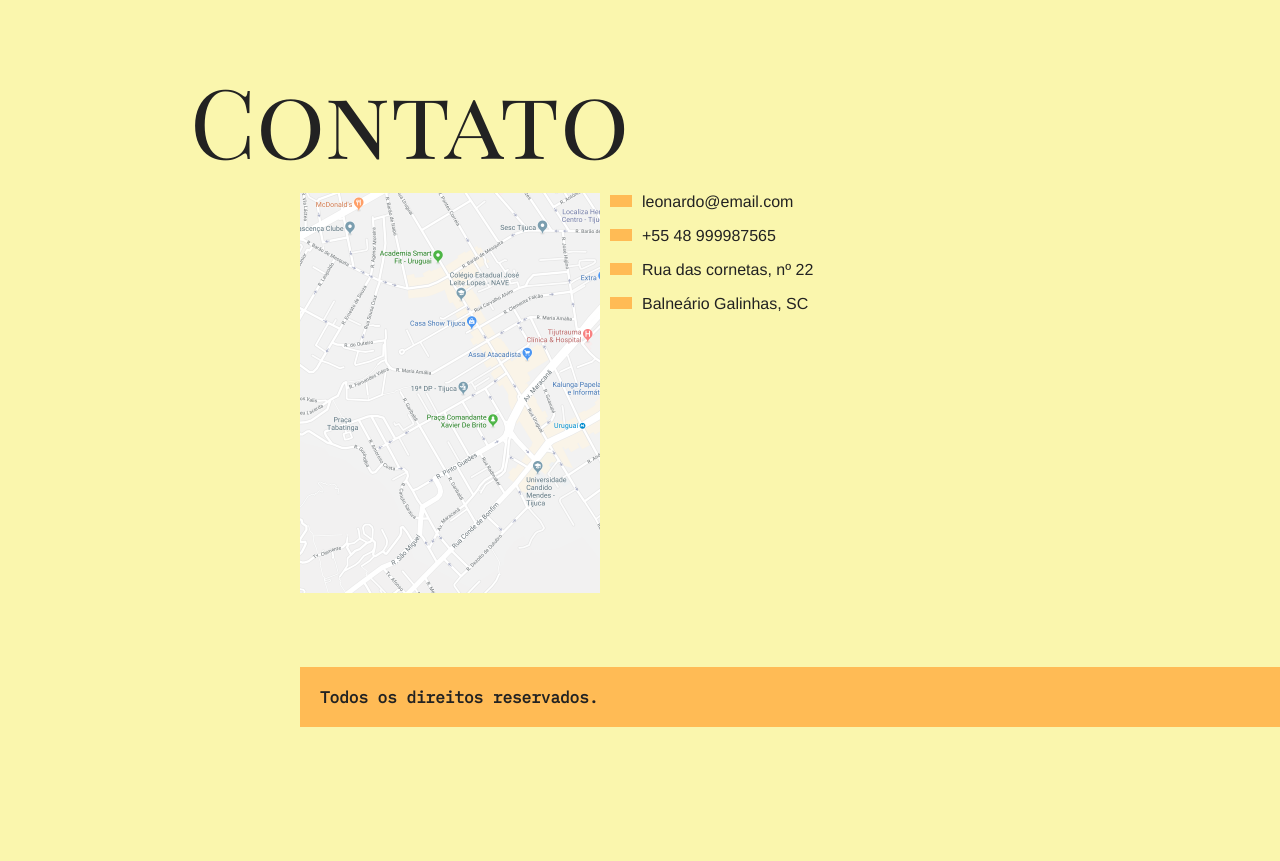
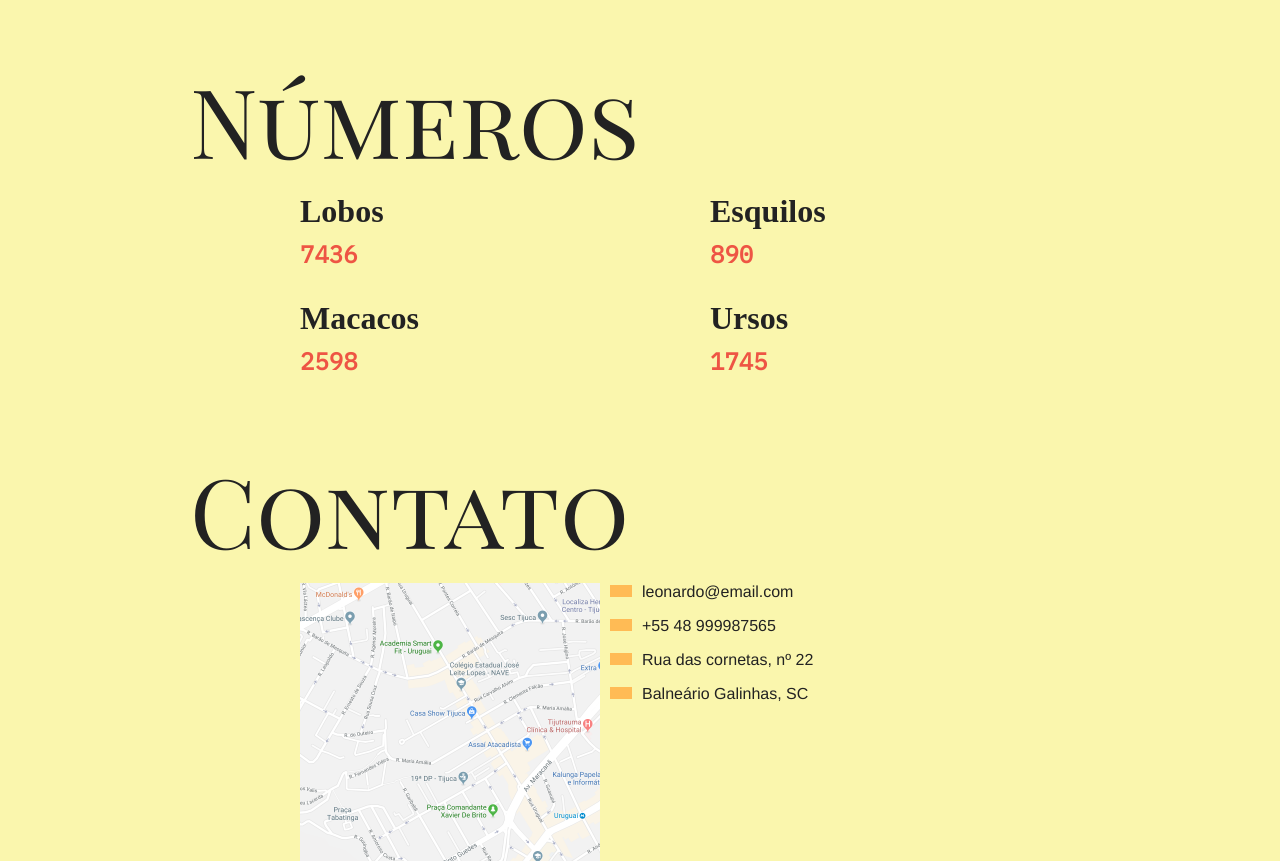
Before and after one commit to swtz/awesome-animals, a plain HTML site: page index.html in a window 1280 px wide. Shown: the part 1316-2177 px from the top of the page. Before the commit the page ends 2075 px from the top, so only its background shows below. Drawn offline with Linux system fonts and the light colour scheme.

Commit message:
feature: animated numbers (partially made for myself) | #important -> annotations.txt

```diff
--- /dev/null
+++ b/css/animals-numbers.css
@@ -0,0 +1,25 @@
+.grid-numbers {
+  grid-column: 2 / 4;
+  display: grid;
+  grid-template-columns: 1fr 1fr;
+  grid-gap: 30px;
+}
+
+@media (max-width: 700px) {
+  .grid-numbers {
+    grid-column: 1;
+  }
+}
+
+.grid-numbers h3 {
+  font-size: 2rem;
+  font-family: 'Play Fair Display SC', serif;
+  margin-bottom: .5rem;
+}
+
+.grid-numbers span {
+  font-family: 'IBM Plex Mono', monospace;
+  font-weight: bold;
+  font-size: 1.5rem;
+  color: #E54;
+}
--- a/css/style.css
+++ b/css/style.css
@@ -7,5 +7,6 @@
 @import 'modal.css';
 @import 'tooltip.css';
 @import 'dropdown-menu.css';
+@import 'animals-numbers.css';
 @import 'menu-mobile.css';
 @import 'general.css';
--- a/index.html
+++ b/index.html
@@ -154,6 +154,28 @@
 
     </section>
 
+    <section class="grid-section numbers" data-scroll-animated>
+      <h1 class="titulo">Números</h1>
+      <div class="grid-numbers">
+        <div class="number-animal">
+          <h3>Lobos</h3>
+          <span data-number>7436</span>
+        </div>
+        <div class="number-animal">
+          <h3>Esquilos</h3>
+          <span data-number>890</span>
+        </div>
+        <div class="number-animal">
+          <h3>Macacos</h3>
+          <span data-number>2598</span>
+        </div>
+        <div class="number-animal">
+          <h3>Ursos</h3>
+          <span data-number>1745</span>
+        </div>
+      </div>
+    </section>
+
     <section class="grid-section" id="contato" data-scroll-animated>
       <h1 class="titulo">Contato</h1>
       <div class="mapa" data-tooltip aria-label="Location near at McDonald's.">
--- /dev/null
+++ b/js/modules/number-animated.js
@@ -0,0 +1,34 @@
+export default function initNumberAnimated() {
+
+}
+
+const numbers = document.querySelectorAll('[data-number]');
+
+function animaNumeros() {
+  numbers.forEach(number => {
+    let i = 0;
+    const total = +number.innerHTML;
+    const increment = Math.floor(total / 100);
+    const timer = setInterval(() => {
+      i += increment;
+      number.innerHTML = i;
+
+      if (i > total) {
+        number.innerHTML = total;
+        clearInterval(timer);
+      }
+    }, 25 + Math.random());
+  });
+}
+
+function handleMutation(mutation) {
+  if (mutation[0].target.getAttribute('data-scroll-animated') === 'active') {
+    observer.disconnect();
+    animaNumeros();
+  }
+}
+
+const observer = new MutationObserver(handleMutation);
+const observeTarget = document.querySelector('.numbers');
+
+observer.observe(observeTarget, { attributes: true });
--- a/js/script.js
+++ b/js/script.js
@@ -6,6 +6,7 @@ import initModal from "./modules/modal.js";
 import initTooltip from "./modules/tooltip.js";
 import initDropdownMenu from "./modules/dropdown-menu.js";
 import initMenuMobile from "./modules/menu-mobile.js";
+import initNumberAnimated from "./modules/number-animated.js";
 
 export const isMobile = matchMedia('(max-width: 700px)').matches;
 
@@ -17,3 +18,4 @@ initModal();
 initTooltip();
 initDropdownMenu();
 initMenuMobile();
+initNumberAnimated();
```
Also changed, not shown: annotations.txt (added, +18 -0 lines), anotations.txt (added).
